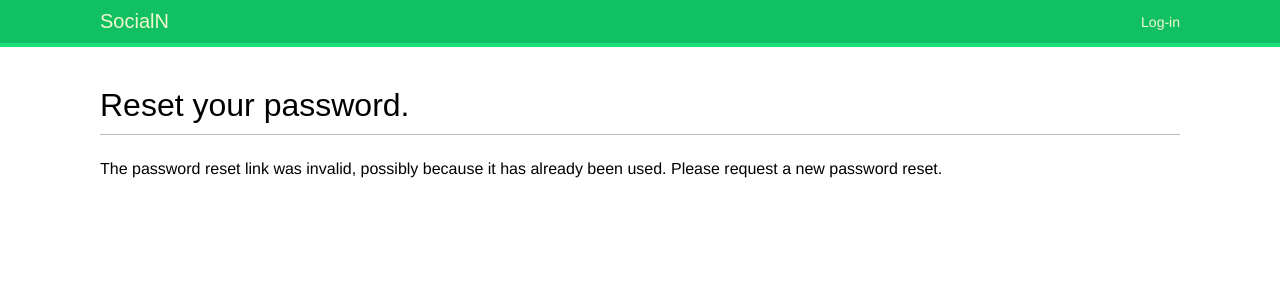
After one commit to biggreenrm/PickPicNetwork, a Django app: page /account/reset/1/1/ in a window 1280 px wide. The commit adds this page. Shown: the top 300 px of the page. Run offline with Django 3.2, Linux system fonts and the light colour scheme; some web fonts are replaced.

Commit message:
Developed an password reset function

```diff
--- a/account/templates/base.html
+++ b/account/templates/base.html
@@ -10,6 +10,27 @@
 <body>
     <div id="header">
         <span class="logo">SocialN</span>
+        {% if request.user.is_authenticated %}
+        <ul class="menu">
+            <li {% if section == 'dashboard' %} class="selected" {% endif %}>
+                <a href="{% url 'dashboard' %}">My dashboard</a>
+            </li>
+            <li {% if section == 'images' %} class="selected" {% endif %}>
+                <a href="#">Images</a>
+            </li>
+            <li {% if section == 'people' %} class="selected" {% endif %}>
+                <a href="#">People</a>
+            </li>
+        </ul>
+        {% endif %}
+        <span class="user">
+            {% if request.user.is_authenticated %}
+            Hello {{ request.user.first_name }},
+            <a href="{% url 'logout' %}">Logout</a>
+            {% else %}
+            <a href="{% url 'login' %}">Log-in</a>
+            {% endif %}
+        </span>
     </div>
     <div id="content">
         {% block content %}{% endblock %}
--- a/account/templates/registration/logged_out.html
+++ b/account/templates/registration/logged_out.html
@@ -9,4 +9,4 @@
 <p> You have been succesfully logged out.
     You can <a href="{% url 'login' %}">log-in again</a>.
 </p>
-{% end block %}
+{% endblock %}
--- a/account/templates/registration/login.html
+++ b/account/templates/registration/login.html
@@ -20,5 +20,6 @@
             то после заполнения формы юзер именно туда и попадёт -->
         <p><input type="submit" value="Log-in"></p>
     </form>
+    <p><a href="{% url 'password_reset' %}">Forgotten your password?</a></p>
 </div>
 {% endblock %}
--- /dev/null
+++ b/account/templates/registration/password_reset_confirm.html
@@ -0,0 +1,18 @@
+{% extends 'base.html' %}
+
+{% block title %}Reset your password{% endblock %}
+
+{% block content %}
+<h1>Reset your password.</h1>
+{% if validlink %}
+<p>Please, insert your password twice:</p>
+<form acrion="." method="post">
+    {{ form.as_p }}
+    {% csrf_token %}
+    <p><input type="submit" value="Change my password"></p>
+</form>
+{% else %}
+<p>The password reset link was invalid, possibly because it
+    has already been used. Please request a new password reset.</p>
+{% endif %}
+{% endblock %}
--- /dev/null
+++ b/account/templates/registration/password_reset_email.html
@@ -0,0 +1,3 @@
+Someone asked for password reset for email {{ email }}. Follow the link below:
+{{ protocol }}://{{ domain }}{% url 'password_reset_confirm' uidb64=uid token=token %}
+Your username, in case you've forgotten: {{ user.get_username }}
--- a/account/urls.py
+++ b/account/urls.py
@@ -4,7 +4,35 @@ from . import views
 
 urlpatterns = [
     # path("login/", views.user_login, name="login"),
-    path("login/", auth_views.LoginView.as_view, name="login"),
-    path("logout/", auth_views.LogoutView.as_view, name="logout"),
+    path("login/", auth_views.LoginView.as_view(), name="login"),
+    path("logout/", auth_views.LogoutView.as_view(), name="logout"),
     path("", views.dashboard, name="dashboard"),
+    path(
+        "password_change/",
+        auth_views.PasswordChangeView.as_view(),
+        name="password_change",
+    ),
+    path(
+        "password_change/done/",
+        auth_views.PasswordChangeDoneView.as_view(),
+        name="password_change_done",
+    ),
+    path(
+        "password_reset/", auth_views.PasswordResetView.as_view(), name="password_reset"
+    ),
+    path(
+        "password_reset/done/",
+        auth_views.PasswordResetDoneView.as_view(),
+        name="password_reset_done",
+    ),
+    path(
+        "reset/<uidb64>/<token>/",
+        auth_views.PasswordResetConfirmView.as_view(),
+        name="password_reset_confirm",
+    ),
+    path(
+        "reset/done/",
+        auth_views.PasswordResetDoneView.as_view(),
+        name="password_reset_complete",
+    ),
 ]
```
Also changed, not shown: account/templates/registration/password_change_form.html (added, +13 -0 lines), account/templates/registration/password_reset_complete.html (added, +8 -0 lines), account/templates/registration/password_reset_done.html (added, +10 -0 lines), account/templates/registration/password_reset_form.html (added, +13 -0 lines), socialnet/settings.py (+11 -0 lines), account/templates/account/dashboard.html (renamed from account/templates/registration/dashboard.html), db.sqlite3 (added).
